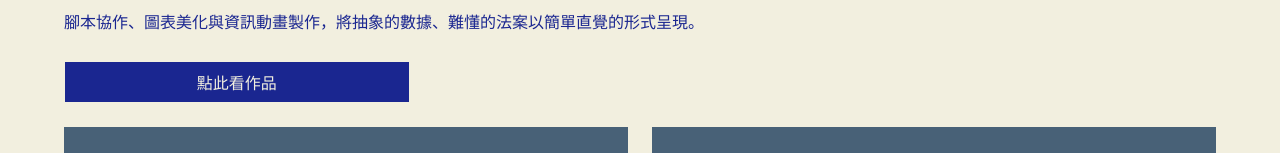
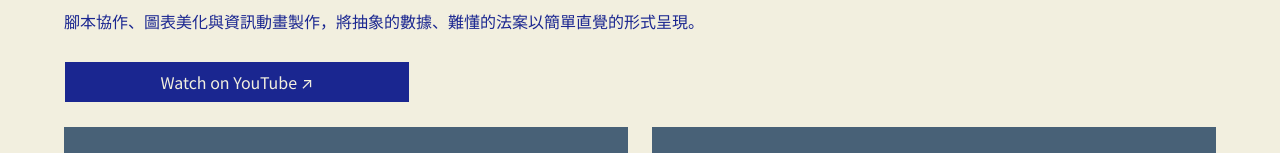
Before and after one commit to jochuany/jo-chuan-portfolio, a Next.js app: page /projects/typhoon in a window 1280 px wide. Shown: the part 304-457 px from the top of the page. Built offline with nearby package versions, Linux system fonts and the light colour scheme.

Commit message:
edit projects page cta
20251218

```diff
--- a/src/app/projects/boat/page.js
+++ b/src/app/projects/boat/page.js
@@ -51,7 +51,7 @@ export default function Boat() {
             <a href="https://youtu.be/mht2IoXIQp0?si=8IQKSslJAI8XXNi5" target="_blank"
               className="text-[16px] text-brand-bg text-center mb-6 py-2 md:w-[30%]
               bg-brand-text border hover:bg-brand-bg hover:text-brand-text hover:border-brand-text transition-all duration-300 ease">
-              點此看作品
+              Watch on YouTube &#x2197;
             </a>
           </div>
 
--- a/src/app/projects/chance/page.js
+++ b/src/app/projects/chance/page.js
@@ -51,7 +51,7 @@ export default function Chance() {
             <a href="https://www.figma.com/design/o1C7w9sgoiAI7chbrAgcRF/Chance--?node-id=163-2&t=8p5JB3rs4YGvMrdl-1" target="_blank"
               className="text-[16px] text-brand-bg text-center mb-6 py-2 md:w-[30%]
               bg-brand-text border hover:bg-brand-bg hover:text-brand-text hover:border-brand-text transition-all duration-300 ease">
-              點此看作品
+              View on Figma &#x2197;
             </a>
           </div>
 
--- a/src/app/projects/cross/page.js
+++ b/src/app/projects/cross/page.js
@@ -52,7 +52,7 @@ export default function Cross() {
             <a href="https://rjyang.itch.io/cross-the-zhinan-road-v2" target="_blank"
               className="text-[16px] text-brand-bg text-center mb-6 py-2 md:w-[30%]
               bg-brand-text border hover:bg-brand-bg hover:text-brand-text hover:border-brand-text transition-all duration-300 ease">
-              點此看作品
+              Play in Browser (Chrome) &#x2197;
             </a>
           </div>
 
--- a/src/app/projects/fruit/page.js
+++ b/src/app/projects/fruit/page.js
@@ -51,7 +51,7 @@ export default function Fruit() {
             <a href="https://www.instagram.com/zhinanfruit.co/" target="_blank"
               className="text-[16px] text-brand-bg text-center mb-6 py-2 md:w-[30%]
               bg-brand-text border hover:bg-brand-bg hover:text-brand-text hover:border-brand-text transition-all duration-300 ease">
-              點此看作品
+              View on Instagram &#x2197;
             </a>
           </div>
 
--- a/src/app/projects/mirror/page.js
+++ b/src/app/projects/mirror/page.js
@@ -52,7 +52,7 @@ export default function Mirror() {
             <a href="https://youtu.be/wE1DucIL8D8?si=ghNpbITCJTGbBKuE" target="_blank"
               className="text-[16px] text-brand-bg text-center mb-6 py-2 md:w-[30%]
               bg-brand-text border hover:bg-brand-bg hover:text-brand-text hover:border-brand-text transition-all duration-300 ease">
-              點此看作品
+              Demo on YouTube &#x2197;
             </a>
           </div>
 
--- a/src/app/projects/period/page.js
+++ b/src/app/projects/period/page.js
@@ -51,7 +51,7 @@ export default function Period() {
             <a href="https://youtu.be/ts6eESkYaKE?si=Gyy9lJ73vd44rRV_" target="_blank"
               className="text-[16px] text-brand-bg text-center mb-6 py-2 md:w-[30%]
               bg-brand-text border hover:bg-brand-bg hover:text-brand-text hover:border-brand-text transition-all duration-300 ease">
-              點此看作品
+              Demo on YouTube &#x2197;
             </a>
           </div>
 
--- a/src/app/projects/report/page.js
+++ b/src/app/projects/report/page.js
@@ -51,7 +51,7 @@ export default function Report() {
             <a href="https://jochuany.github.io/112.nccucomm.big-data-analysis.4/html/index.html" target="_blank"
               className="text-[16px] text-brand-bg text-center mb-6 py-2 md:w-[30%]
               bg-brand-text border hover:bg-brand-bg hover:text-brand-text hover:border-brand-text transition-all duration-300 ease">
-              點此看作品
+              Visit Website &#x2197;
             </a>
           </div>
 
--- a/src/app/projects/spike/page.js
+++ b/src/app/projects/spike/page.js
@@ -51,7 +51,7 @@ export default function Spike() {
             <a href="https://volleyball-spiking-game.vercel.app/" target="_blank"
               className="text-[16px] text-brand-bg text-center mb-6 py-2 md:w-[30%]
               bg-brand-text border hover:bg-brand-bg hover:text-brand-text hover:border-brand-text transition-all duration-300 ease">
-              點此看作品
+              Play in Browser &#x2197;
             </a>
           </div>
 
--- a/src/app/projects/tennis/page.js
+++ b/src/app/projects/tennis/page.js
@@ -51,7 +51,7 @@ export default function Tennis() {
             <a href="https://youtu.be/y2TkF0Tm3JY?si=bADOPmTrxx7FX2uD" target="_blank"
               className="text-[16px] text-brand-bg text-center mb-6 py-2 md:w-[30%]
               bg-brand-text border hover:bg-brand-bg hover:text-brand-text hover:border-brand-text transition-all duration-300 ease">
-              點此看作品
+              Watch on YouTube &#x2197;
             </a>
           </div>
 
--- a/src/app/projects/typhoon/page.js
+++ b/src/app/projects/typhoon/page.js
@@ -51,7 +51,7 @@ export default function Typhoon() {
             <a href="https://youtu.be/8sklFG5qRm0?si=DLpqVpQBirhhybVk" target="_blank"
               className="text-[16px] text-brand-bg text-center mb-6 py-2 md:w-[30%]
               bg-brand-text border hover:bg-brand-bg hover:text-brand-text hover:border-brand-text transition-all duration-300 ease">
-              點此看作品
+              Watch on YouTube &#x2197;
             </a>
           </div>
 
--- a/src/app/projects/vnccu/page.js
+++ b/src/app/projects/vnccu/page.js
@@ -51,7 +51,7 @@ export default function Vnccu() {
             <a href="https://www.facebook.com/share/p/1L6hnGVNay/" target="_blank"
               className="text-[16px] text-brand-bg text-center mb-6 py-2 md:w-[30%]
               bg-brand-text border hover:bg-brand-bg hover:text-brand-text hover:border-brand-text transition-all duration-300 ease">
-              點此看作品
+              View on Facebook &#x2197;
             </a>
           </div>
 
```
